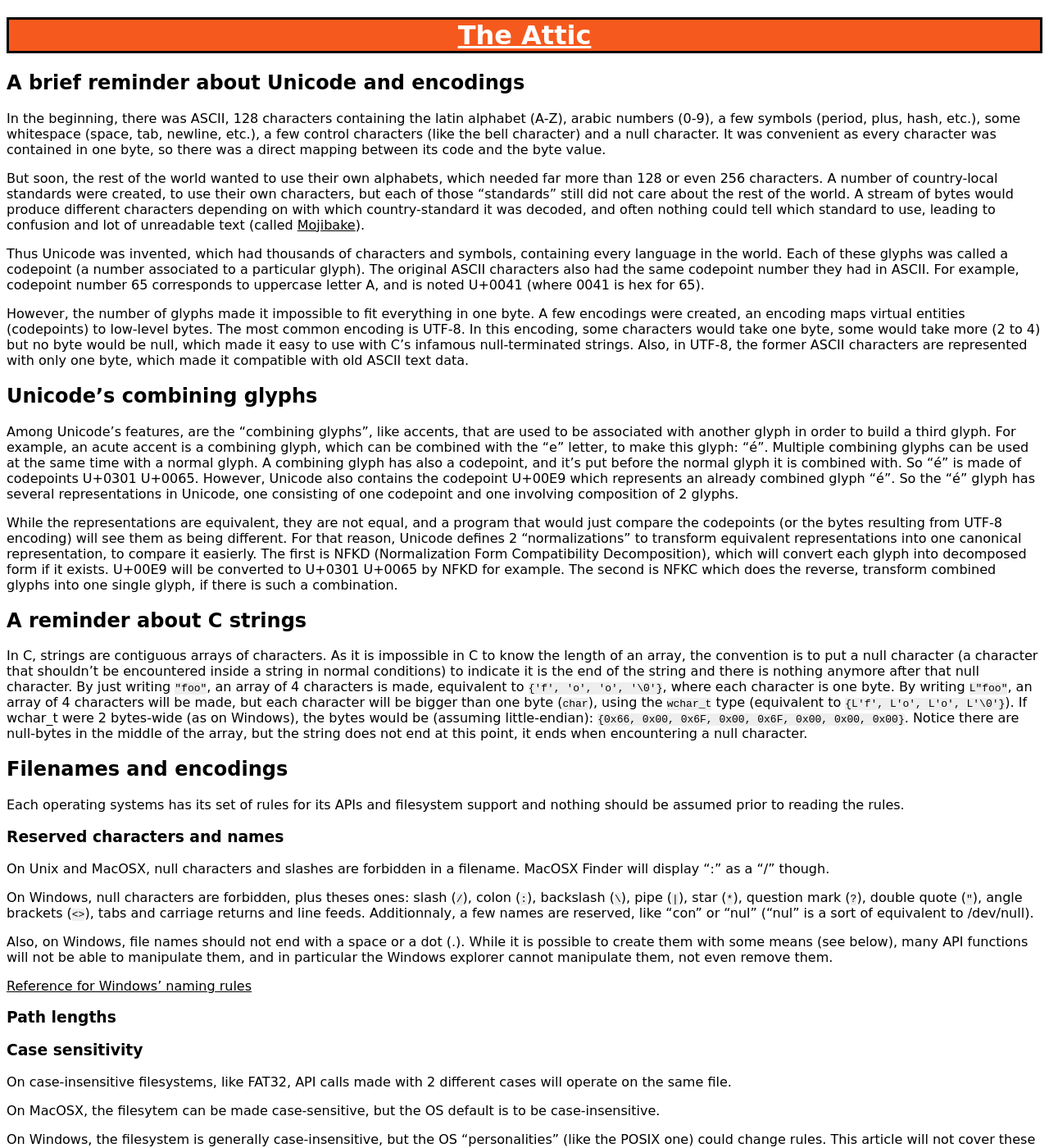
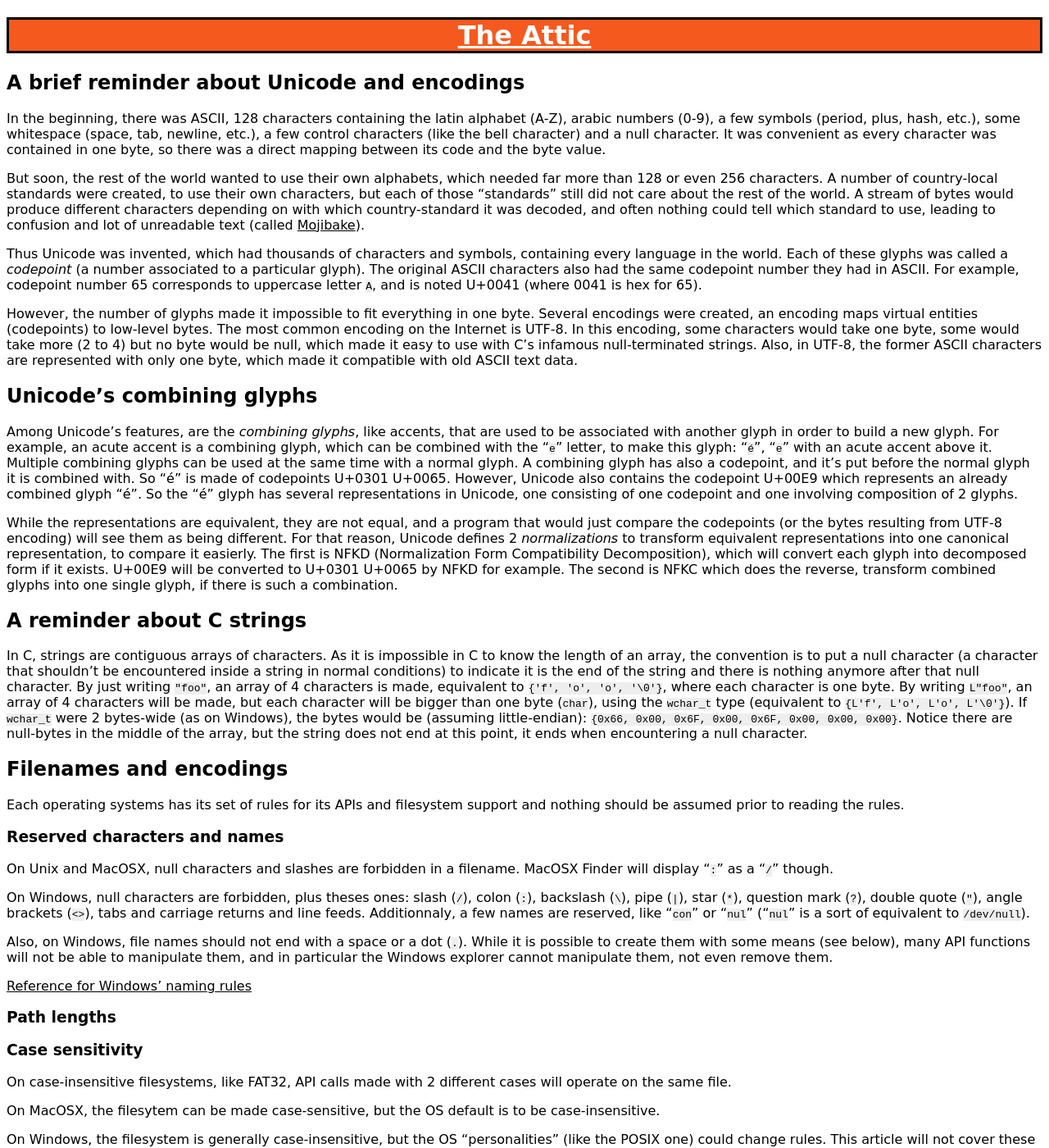
Before and after one commit to hydrargyrum/hydrargyrum.github.io, a Jekyll site: the page built from _posts/2013-11-17-unicode-filenames.md, in a window 1280 px wide and 1400 px high. Shown: the whole window at 82% size. Built offline with Jekyll 4.4.1, drawn with Linux system fonts in a browser that asks for light colours; some of the changed text lies outside the part shown.

Commit message:
posts: fix a few typos or markup

```diff
--- a/_posts/2013-11-17-unicode-filenames.md
+++ b/_posts/2013-11-17-unicode-filenames.md
@@ -10,19 +10,19 @@ In the beginning, there was ASCII, 128 characters containing the latin alphabet
 
 But soon, the rest of the world wanted to use their own alphabets, which needed far more than 128 or even 256 characters. A number of country-local standards were created, to use their own characters, but each of those "standards" still did not care about the rest of the world. A stream of bytes would produce different characters depending on with which country-standard it was decoded, and often nothing could tell which standard to use, leading to confusion and lot of unreadable text (called [Mojibake](https://en.wikipedia.org/wiki/Mojibake)).
 
-Thus Unicode was invented, which had thousands of characters and symbols, containing every language in the world. Each of these glyphs was called a codepoint (a number associated to a particular glyph). The original ASCII characters also had the same codepoint number they had in ASCII. For example, codepoint number 65 corresponds to uppercase letter A, and is noted U+0041 (where 0041 is hex for 65).
+Thus Unicode was invented, which had thousands of characters and symbols, containing every language in the world. Each of these glyphs was called a *codepoint* (a number associated to a particular glyph). The original ASCII characters also had the same codepoint number they had in ASCII. For example, codepoint number 65 corresponds to uppercase letter `A`, and is noted U+0041 (where 0041 is hex for 65).
 
-However, the number of glyphs made it impossible to fit everything in one byte. A few encodings were created, an encoding maps virtual entities (codepoints) to low-level bytes. The most common encoding is UTF-8. In this encoding, some characters would take one byte, some would take more (2 to 4) but no byte would be null, which made it easy to use with C's infamous null-terminated strings. Also, in UTF-8, the former ASCII characters are represented with only one byte, which made it compatible with old ASCII text data.
+However, the number of glyphs made it impossible to fit everything in one byte. Several encodings were created, an encoding maps virtual entities (codepoints) to low-level bytes. The most common encoding on the Internet is UTF-8. In this encoding, some characters would take one byte, some would take more (2 to 4) but no byte would be null, which made it easy to use with C's infamous null-terminated strings. Also, in UTF-8, the former ASCII characters are represented with only one byte, which made it compatible with old ASCII text data.
 
 ## Unicode's combining glyphs ##
 
-Among Unicode's features, are the "combining glyphs", like accents, that are used to be associated with another glyph in order to build a third glyph. For example, an acute accent is a combining glyph, which can be combined with the "e" letter, to make this glyph: "é". Multiple combining glyphs can be used at the same time with a normal glyph. A combining glyph has also a codepoint, and it's put before the normal glyph it is combined with. So "é" is made of codepoints U+0301 U+0065. However, Unicode also contains the codepoint U+00E9 which represents an already combined glyph "é". So the "é" glyph has several representations in Unicode, one consisting of one codepoint and one involving composition of 2 glyphs.
+Among Unicode's features, are the *combining glyphs*, like accents, that are used to be associated with another glyph in order to build a new glyph. For example, an acute accent is a combining glyph, which can be combined with the "`e`" letter, to make this glyph: "`é`", "`e`" with an acute accent above it. Multiple combining glyphs can be used at the same time with a normal glyph. A combining glyph has also a codepoint, and it's put before the normal glyph it is combined with. So "é" is made of codepoints U+0301 U+0065. However, Unicode also contains the codepoint U+00E9 which represents an already combined glyph "é". So the "é" glyph has several representations in Unicode, one consisting of one codepoint and one involving composition of 2 glyphs.
 
-While the representations are equivalent, they are not equal, and a program that would just compare the codepoints (or the bytes resulting from UTF-8 encoding) will see them as being different. For that reason, Unicode defines 2 "normalizations" to transform equivalent representations into one canonical representation, to compare it easierly. The first is NFKD (Normalization Form Compatibility Decomposition), which will convert each glyph into decomposed form if it exists. U+00E9 will be converted to U+0301 U+0065 by NFKD for example. The second is NFKC which does the reverse, transform combined glyphs into one single glyph, if there is such a combination.
+While the representations are equivalent, they are not equal, and a program that would just compare the codepoints (or the bytes resulting from UTF-8 encoding) will see them as being different. For that reason, Unicode defines 2 *normalizations* to transform equivalent representations into one canonical representation, to compare it easierly. The first is NFKD (Normalization Form Compatibility Decomposition), which will convert each glyph into decomposed form if it exists. U+00E9 will be converted to U+0301 U+0065 by NFKD for example. The second is NFKC which does the reverse, transform combined glyphs into one single glyph, if there is such a combination.
 
 ## A reminder about C strings ##
 
-In C, strings are contiguous arrays of characters. As it is impossible in C to know the length of an array, the convention is to put a null character (a character that shouldn't be encountered inside a string in normal conditions) to indicate it is the end of the string and there is nothing anymore after that null character. By just writing `"foo"`, an array of 4 characters is made, equivalent to `{'f', 'o', 'o', '\0'}`, where each character is one byte. By writing `L"foo"`, an array of 4 characters will be made, but each character will be bigger than one byte (`char`), using the `wchar_t` type (equivalent to `{L'f', L'o', L'o', L'\0'}`). If wchar_t were 2 bytes-wide (as on Windows), the bytes would be (assuming little-endian): `{0x66, 0x00, 0x6F, 0x00, 0x6F, 0x00, 0x00, 0x00}`. Notice there are null-bytes in the middle of the array, but the string does not end at this point, it ends when encountering a null character.
+In C, strings are contiguous arrays of characters. As it is impossible in C to know the length of an array, the convention is to put a null character (a character that shouldn't be encountered inside a string in normal conditions) to indicate it is the end of the string and there is nothing anymore after that null character. By just writing `"foo"`, an array of 4 characters is made, equivalent to `{'f', 'o', 'o', '\0'}`, where each character is one byte. By writing `L"foo"`, an array of 4 characters will be made, but each character will be bigger than one byte (`char`), using the `wchar_t` type (equivalent to `{L'f', L'o', L'o', L'\0'}`). If `wchar_t` were 2 bytes-wide (as on Windows), the bytes would be (assuming little-endian): `{0x66, 0x00, 0x6F, 0x00, 0x6F, 0x00, 0x00, 0x00}`. Notice there are null-bytes in the middle of the array, but the string does not end at this point, it ends when encountering a null character.
 
 ## Filenames and encodings ##
 
@@ -30,11 +30,11 @@ Each operating systems has its set of rules for its APIs and filesystem support
 
 ### Reserved characters and names ###
 
-On Unix and MacOSX, null characters and slashes are forbidden in a filename. MacOSX Finder will display ":" as a "/" though.
+On Unix and MacOSX, null characters and slashes are forbidden in a filename. MacOSX Finder will display "`:`" as a "`/`" though.
 
-On Windows, null characters are forbidden, plus theses ones: slash (`/`), colon (`:`), backslash (`\`),  pipe (`|`), star (`*`), question mark (`?`), double quote (`"`), angle brackets (`<>`), tabs and carriage returns and line feeds. Additionnaly, a few names are reserved, like "con" or "nul" ("nul" is a sort of equivalent to /dev/null).
+On Windows, null characters are forbidden, plus theses ones: slash (`/`), colon (`:`), backslash (`\`),  pipe (`|`), star (`*`), question mark (`?`), double quote (`"`), angle brackets (`<>`), tabs and carriage returns and line feeds. Additionnaly, a few names are reserved, like "`con`" or "`nul`" ("`nul`" is a sort of equivalent to `/dev/null`).
 
-Also, on Windows, file names should not end with a space or a dot (.). While it is possible to create them with some means (see below), many API functions will not be able to manipulate them, and in particular the Windows explorer cannot manipulate them, not even remove them.
+Also, on Windows, file names should not end with a space or a dot (`.`). While it is possible to create them with some means (see below), many API functions will not be able to manipulate them, and in particular the Windows explorer cannot manipulate them, not even remove them.
 
 [Reference for Windows' naming rules](http://msdn.microsoft.com/en-us/library/windows/desktop/aa365247%28v=vs.85%29.aspx)
 
@@ -69,7 +69,7 @@ On Unices (including MacOSX), API are generally for C language, and take filenam
 On Windows, the situation is much more complicated.
 
 Because of legacy, Windows API functions have generally two variants: the ANSI variant and the Unicode variant.
-For exemple, the CreateFile function (equivalent to POSIX' open(2) function) is in fact a macro that will call CreateFileA (ANSI variant) or CreateFileW (Unicode variant) which are actual functions.
+For exemple, the CreateFile function (equivalent to POSIX' `open(2)` function) is in fact a macro that will call `CreateFileA` (ANSI variant) or `CreateFileW` (Unicode variant) which are actual functions.
 The ANSI variants take `char*` parameters for strings, while the Unicode variants do take `wchar_t*` parameters. Obviously, the ANSI functions are not for using Unicode names, as they use a local codepage encoding, which can't handle all characters.
 The ANSI variants are subject to some path length limitations: paths passed to them must be shorter than `MAX_PATH` (260, so 260 bytes because of `char*`).
 
```
Also changed, not shown: _posts/2018-06-01-git-rebase-tips.md (+1 -1 lines).
